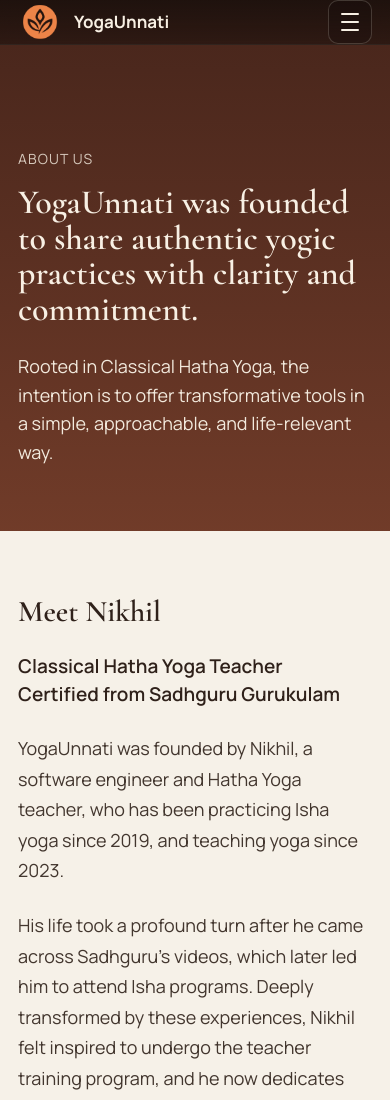
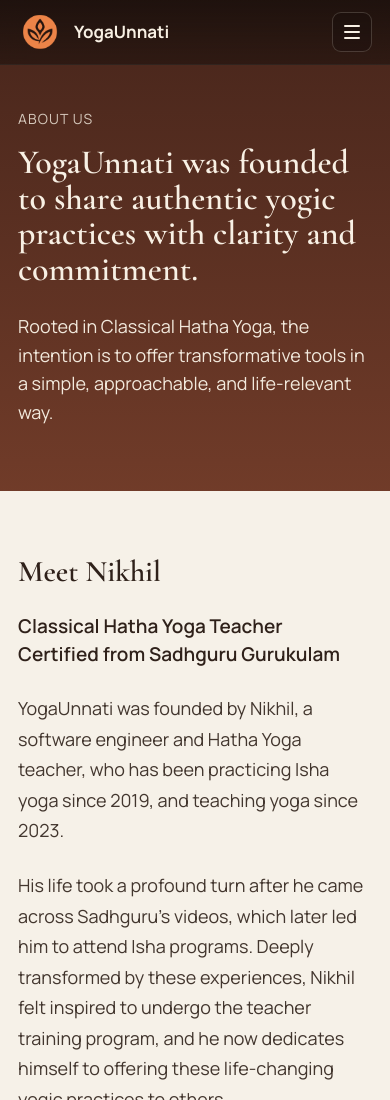
Before and after one commit to hoarfrost31/YogaUnnati-Website, a website: page about.html in a window 390 px wide. Shown: the top 1100 px of the page. Drawn offline with nearby package versions, Linux system fonts and the light colour scheme.

Commit message:
Fix mobile header overlay and spacing

```diff
--- a/about.css
+++ b/about.css
@@ -112,6 +112,18 @@
   backdrop-filter: blur(10px);
   -webkit-backdrop-filter: blur(10px);
   border-bottom: 1px solid rgba(248, 240, 228, 0.08);
+}
+
+body.nav-open .page-hero__topbar {
+  background: linear-gradient(180deg, rgba(16, 10, 8, 0.92) 0%, rgba(16, 10, 8, 0.74) 100%);
+  backdrop-filter: blur(16px);
+  -webkit-backdrop-filter: blur(16px);
+}
+
+body.nav-open .page-hero__topbar .site-brand {
+  filter: blur(3px);
+  opacity: 0.28;
+  transition: filter 180ms ease, opacity 180ms ease;
 }
 
 .page-hero__topbar-inner {
@@ -481,8 +493,9 @@
     align-items: center;
     justify-items: stretch;
     gap: 16px;
-    padding-top: 14px;
-    padding-bottom: 14px;
+    min-height: 64px;
+    padding-top: 16px;
+    padding-bottom: 16px;
   }
 
   .site-logo img {
@@ -503,6 +516,14 @@
     margin-left: auto;
     flex: 0 0 auto;
     align-self: center;
+    width: 40px;
+    height: 40px;
+    border-radius: 9px;
+  }
+
+  .site-nav-toggle span {
+    width: 16px;
+    margin: 2px 0;
   }
 
   .site-nav {
@@ -551,7 +572,7 @@
   }
 
   .page-hero__content {
-    padding-top: 152px;
+    padding-top: 112px;
   }
 
   .page-hero h1 {
@@ -602,7 +623,7 @@
   }
 
   .page-hero__content {
-    padding-top: 148px;
+    padding-top: 108px;
   }
 
   .site-brand {
--- a/children-program.css
+++ b/children-program.css
@@ -109,6 +109,18 @@
   backdrop-filter: blur(10px);
   -webkit-backdrop-filter: blur(10px);
   border-bottom: 1px solid rgba(248, 240, 228, 0.08);
+}
+
+body.nav-open .hero__topbar {
+  background: linear-gradient(180deg, rgba(16, 10, 8, 0.92) 0%, rgba(16, 10, 8, 0.74) 100%);
+  backdrop-filter: blur(16px);
+  -webkit-backdrop-filter: blur(16px);
+}
+
+body.nav-open .hero__topbar .site-brand {
+  filter: blur(3px);
+  opacity: 0.28;
+  transition: filter 180ms ease, opacity 180ms ease;
 }
 
 .hero__topbar-inner {
@@ -802,8 +814,9 @@
     align-items: center;
     justify-items: stretch;
     gap: 16px;
-    padding-top: 14px;
-    padding-bottom: 14px;
+    min-height: 64px;
+    padding-top: 16px;
+    padding-bottom: 16px;
   }
 
   .site-logo img {
@@ -824,6 +837,14 @@
     margin-left: auto;
     flex: 0 0 auto;
     align-self: center;
+    width: 40px;
+    height: 40px;
+    border-radius: 9px;
+  }
+
+  .site-nav-toggle span {
+    width: 16px;
+    margin: 2px 0;
   }
 
   .site-nav {
@@ -874,7 +895,7 @@
 
   .hero__inner {
     gap: var(--space-32);
-    padding-top: 152px;
+    padding-top: 112px;
   }
 
   .hero__copy h1 {
@@ -1023,7 +1044,7 @@
   }
 
   .hero__inner {
-    padding-top: 148px;
+    padding-top: 108px;
   }
 
   .site-brand {
--- a/styles.css
+++ b/styles.css
@@ -234,7 +234,7 @@
 .hero__topbar,
 .hero__content {
   position: relative;
-  z-index: 2;
+  z-index: 1;
 }
 
 .hero__topbar {
@@ -247,6 +247,18 @@
   backdrop-filter: blur(10px);
   -webkit-backdrop-filter: blur(10px);
   border-bottom: 1px solid rgba(248, 240, 228, 0.08);
+}
+
+body.nav-open .hero__topbar {
+  background: linear-gradient(180deg, rgba(16, 10, 8, 0.92) 0%, rgba(16, 10, 8, 0.74) 100%);
+  backdrop-filter: blur(16px);
+  -webkit-backdrop-filter: blur(16px);
+}
+
+body.nav-open .hero__topbar .site-brand {
+  filter: blur(3px);
+  opacity: 0.28;
+  transition: filter 180ms ease, opacity 180ms ease;
 }
 
 .hero__topbar-inner {
@@ -834,8 +846,9 @@
     align-items: center;
     justify-content: space-between;
     gap: 16px;
-    padding-top: 14px;
-    padding-bottom: 14px;
+    min-height: 64px;
+    padding-top: 16px;
+    padding-bottom: 16px;
   }
 
   .site-logo img {
@@ -856,6 +869,14 @@
     margin-left: auto;
     flex: 0 0 auto;
     align-self: center;
+    width: 40px;
+    height: 40px;
+    border-radius: 9px;
+  }
+
+  .site-nav-toggle span {
+    width: 16px;
+    margin: 2px 0;
   }
 
   .site-nav {
```
Also changed, not shown: index.html (+1 -1 lines).
